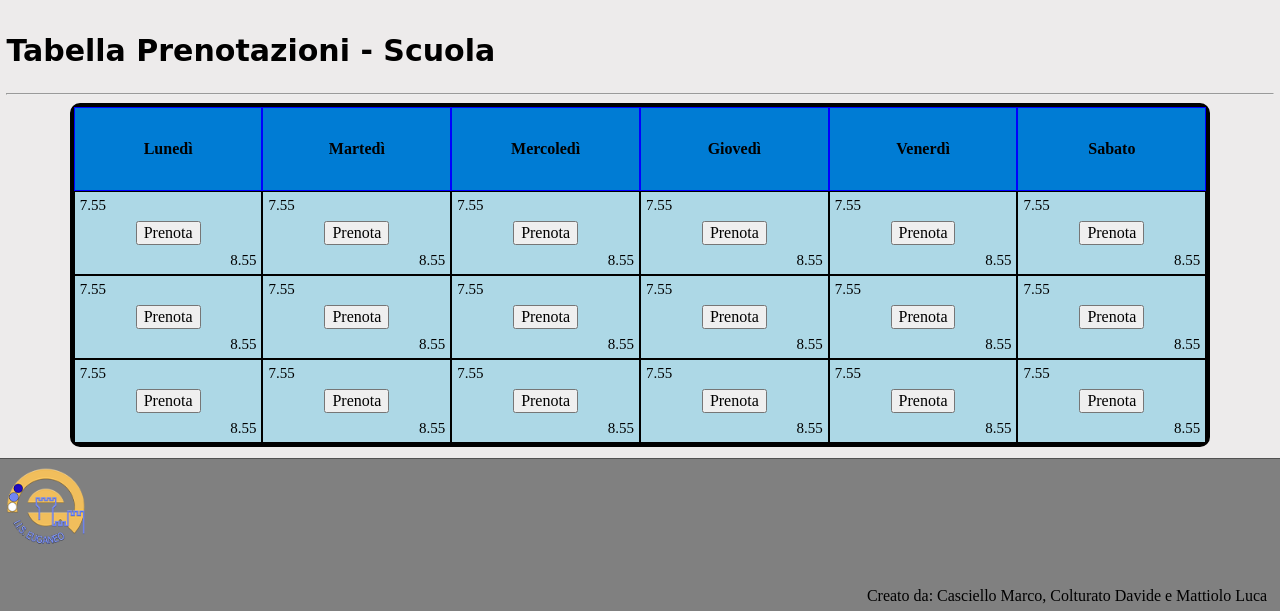
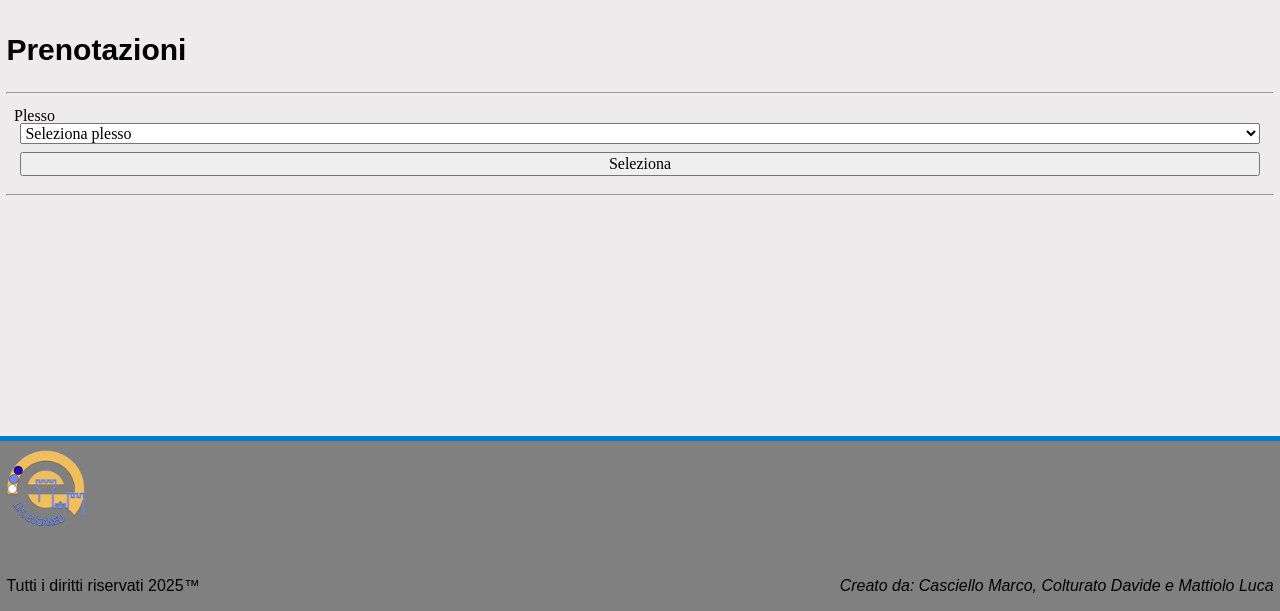
Before and after one commit to Fmarco98/Fmarco98-iis_euganeo_timetables, a PHP site: page /prenota.php in a window 1280 px wide. Shown: the part 189-800 px from the top of the page. Run offline with PHP 8.4, Linux system fonts and the light colour scheme; a user stored in the database is signed in; data comes from the database, SQL or seed files in the repository.

Commit message:
20250328 - l2

```diff
--- a/css/style.css
+++ b/css/style.css
@@ -67,14 +67,14 @@ tr:nth-child(even) {
 }
 
 h1 {
-    text-decoration: overline;
-    text-decoration-color: rgb(236, 203, 11);
+    text-decoration: underline;
+    text-decoration-color: rgb(233, 199, 9);
     font-style: oblique;
     font-size: var(--font-size-large);
 }
 
 h2 {
-    font-family: 'Brush Script MT', cursive;
+    font-family: 'DM Sans', Sans-serif;
     font-size: var(--font-size-normal);
 }
 
@@ -162,8 +162,10 @@ footer {
     color: black;
     min-height: 17vh;
     font-size: 100%;
+    font-family: 'DM Sans', Sans-serif;
 
-    border-top: 1px solid rgb(81, 81, 81);
+
+    border-top: 0.4vw solid var(--blue);
 }
 footer:has(> .center) {
     align-items: end !important;
@@ -171,21 +173,23 @@ footer:has(> .center) {
 footer img {
     height: 10vh;
 }
-footer p {
+footer p :right{
     margin: 0px;
     padding-right: 1vw;
     height: 0px;
     position: relative;
     top: -3vh;
 }
-footer div#container {
+footer div.container {
     display: flex;
     flex-direction: row;
     flex-wrap: nowrap;
 
-    min-height: 17vh;
+    min-height: 13vh;
 
     margin: 1vh 0.5vw;
+
+    margin-bottom: 0px;
 }
 
 /*------------------- form -------------------*/
@@ -201,7 +205,7 @@ form fieldset {
 }
 form label {
     position: relative;
-    height: 0px;
+    height: 0vh;
     margin-top: 1vh;
     top: -1vh;
     left: -0.5vw;
--- a/prenota.php
+++ b/prenota.php
@@ -11,8 +11,6 @@
 
     db_setup();
     $result = db_do_query("SELECT nome, cognome FROM utente WHERE id_utente = ?", 'i', $_SESSION['id_utente']);
-    db_close();
-
     $row = $result->fetch_assoc();
 
     $nome = ucfirst($row['nome']);
@@ -40,7 +38,6 @@
 
         th, td {
             width: 14%;
-            height: 80px;
             text-align: center;
             border: 1px solid #ddd;
             position: relative;
@@ -60,8 +57,20 @@
 
         td{
             background-color:#ADD8E6;
-            border-color: black
+            border-color: black;
+        }
 
+        td form {
+            display: grid;
+            grid-template-columns: auto;
+            grid-template-rows: auto;
+        }
+
+        td input[type="submit"]{
+            width: 100%;
+            height: auto;
+            height: 12vh;
+            opacity: 0;
         }
 
         .time-slot {
@@ -103,180 +112,162 @@
         </ul>
     </nav>
     <main>
-        <h2>Tabella Prenotazioni - Scuola</h2>
+        <h2>Prenotazioni</h2>
         <hr>
+        <form action="prenota.php" method="post">
+            <fieldset>
+                <legend>filtro aula</legend>
+                <label for="plesso_input">Plesso</label>
+                <select name="id_plesso" id="plesso_input">
+                    <option value="-1">Seleziona plesso</option>
+                    <?php
+                        $query =
+                            'SELECT id_plesso, nome
+                            FROM plesso';
+
+                        $plessi = db_do_simple_query($query);
+
+                        foreach($plessi as $r) { ?>
+                        <option value="<?php echo $r['id_plesso'] ?>"><?php echo $r['nome'] ?></option>
+                    <?php }?>
+                </select>
+
+                <?php if(isset($_POST['id_plesso']) && $_POST['id_plesso'] != -1) { ?>
+                    <label for="aula_input">Aula</label>
+                    <select name="id_aula" id="aula_input">
+                        <option value="-1">Seleziona aula</option>
+                        <?php
+                        $query =
+                            'SELECT id_aula, piano, nome, n_aula
+                             FROM aula
+                             WHERE fk_plesso = ?';
+
+                        $aule = db_do_query($query, 'i', $_POST['id_plesso']);
+
+                        foreach($aule as $r) { ?>
+                            <option value="<?php echo $r['id_aula'] ?>"><?php echo $r['nome'] ?></option>
+                        <?php }?>
+                    </select>
+
+                    <label for="data_input">Data</label>
+                    <input type="date" name="data" id="data_input" required>
+                <?php } ?>
+
+                <input type="submit" value="Seleziona">
+            </fieldset>
+        </form>
+        <hr>
+
+        <?php if(isset($_POST['id_plesso']) && isset($_POST['id_aula']) && isset($_POST['data']) && $_POST['id_plesso'] != -1 && $_POST['id_aula'] != -1) { ?>
             <table>
                 <thead>
                     <tr>
-                    <th>Lunedì</th>
-                    <th>Martedì</th>
-                    <th>Mercoledì</th>
-                    <th>Giovedì</th>
-                    <th>Venerdì</th>
-                    <th>Sabato</th>
+                        <?php
+                            $data_giorni = get_settimana('d/m/Y', $_POST['data']);
+
+                            $giorni_query =
+                                'SELECT id_giorno, nome
+                                 FROM giorno
+                                 ORDER BY id_giorno';
+
+                            $giorni = db_do_simple_query($giorni_query);
+
+                            $index = 0;
+                            foreach($giorni as $r) { ?>
+                                <th>
+                                    <h3><?php echo $data_giorni[$index] ?></h3>
+                                    <h4><?php echo $r['nome'] ?></h4>
+                                </th>
+                        <?php
+                                $index++;
+                            }
+                        ?>
                     </tr>
                 </thead>
                 <tbody>
-                <!-- Fasce Orarie -->
-                <tr>
+                    <?php
+                        $fh_list = [];
+                        foreach($giorni as $r) {
+                            $query =
+                            'SELECT fh.id_fascia_oraria, fh.ora_inizio, fh.ora_fine
+                             FROM fascia_oraria_giorno fhg
+                             JOIN fascia_oraria fh ON fh.id_fascia_oraria = fhg.fk_fascia_oraria
+                             WHERE fk_giorno = ?';
+
+                            $result = db_do_query($query,'i', $r['id_giorno']);
+
+                            $temp = [];
+                            foreach($result as $r) {
+                                $temp[] = array('id_fascia_oraria' => $r['id_fascia_oraria'], 'ora_inizio' => $r['ora_inizio'], 'ora_fine' => $r['ora_fine']);
+                            }
+                            $fh_list[] = $temp;
+                        }
+                    ?>
+                    <?php
+                        $data_giorni = get_settimana('Ymd', $_POST['data']);
+
+                        for($i_h = 0; $i_h < 6; $i_h++) {
+                            echo '<tr>';
+                            for($i_g = 0; $i_g < count($fh_list); $i_g++) {
+                                if(count($fh_list[$i_g]) > $i_h) {
+                                ?>
                                 <td>
-                        <p class="ora-inizio">7.55</p>
                                     <form action="pren">
-                            <input type="hidden" name="fasdadsa">
+                                        <p class= "ora-inizio"><?php echo $fh_list[$i_g][$i_h]['ora_inizio'] ?></p>
+                                        <input type="hidden" name="id_fascia_oraria" value="<?php echo $fh_list[$i_g][$i_h]['id_fascia_oraria'] ?>">
+                                        <input type="hidden" name="id_aula" value="<?php echo $_POST['id_aula'] ?>">
+                                        <input type="hidden" name="data" value="<?php echo $data_giorni[$i_g] ?>">
                                         <input type="submit" value="Prenota">
+                                        <p class="ora-fine"><?php echo $fh_list[$i_g][$i_h]['ora_fine'] ?></p>
                                     </form>
-                        <p class="ora-fine">8.55</p>
                                 </td>
-                    <td>
-                        <p class= "ora-inizio">7.55</p>
-                        <form action="pren">
-                            <input type="hidden" name="fasdadsa">
-                            <input type="submit" value="Prenota">
-                        </form>
-                        <p class="ora-fine">8.55</p>
-                    </td>
-                    <td>
-                        <p class= "ora-inizio">7.55</p>
-                        <form action="pren">
-                            <input type="hidden" name="fasdadsa">
-                            <input type="submit" value="Prenota">
-                        </form>
-                        <p class="ora-fine">8.55</p>
-                    </td>
-                    <td>
-                        <p class= "ora-inizio">7.55</p>
-                        <form action="pren">
-                            <input type="hidden" name="fasdadsa">
-                            <input type="submit" value="Prenota">
-                        </form>
-                        <p class="ora-fine">8.55</p>
-                    </td>
-                    <td>
-                        <p class= "ora-inizio">7.55</p>
-                        <form action="pren">
-                            <input type="hidden" name="fasdadsa">
-                            <input type="submit" value="Prenota">
-                        </form>
-                        <p class="ora-fine">8.55</p>
-                    </td>
-                    <td>
-                        <p class= "ora-inizio">7.55</p>
-                        <form action="pren">
-                            <input type="hidden" name="fasdadsa">
-                            <input type="submit" value="Prenota">
-                        </form>
-                        <p class="ora-fine">8.55</p>
-                    </td>
-                </tr>
-                <tr>
-                    <td>
-                        <p class= "ora-inizio">7.55</p>
-                        <form action="pren">
-                            <input type="hidden" name="fasdadsa">
-                            <input type="submit" value="Prenota">
-                        </form>
-                        <p class="ora-fine">8.55</p>
-                    </td>
-                    <td>
-                        <p class= "ora-inizio">7.55</p>
-                        <form action="pren">
-                            <input type="hidden" name="fasdadsa">
-                            <input type="submit" value="Prenota">
-                        </form>
-                        <p class="ora-fine">8.55</p>
-                    </td>
-                    <td>
-                        <p class= "ora-inizio">7.55</p>
-                        <form action="pren">
-                            <input type="hidden" name="fasdadsa">
-                            <input type="submit" value="Prenota">
-                        </form>
-                        <p class="ora-fine">8.55</p>
-                    </td>
-                    <td>
-                        <p class= "ora-inizio">7.55</p>
-                        <form action="pren">
-                            <input type="hidden" name="fasdadsa">
-                            <input type="submit" value="Prenota">
-                        </form>
-                        <p class="ora-fine">8.55</p>
-                    </td>
-                    <td>
-                        <p class= "ora-inizio">7.55</p>
-                        <form action="pren">
-                            <input type="hidden" name="fasdadsa">
-                            <input type="submit" value="Prenota">
-                        </form>
-                        <p class="ora-fine">8.55</p>
-                    </td>
-                    <td>
-                        <p class= "ora-inizio">7.55</p>
-                        <form action="pren">
-                            <input type="hidden" name="fasdadsa">
-                            <input type="submit" value="Prenota">
-                        </form>
-                        <p class="ora-fine">8.55</p>
-                    </td>
+                    <?php
+                                } else {
+                                    echo '<td style="background-color:rgb(215, 215, 215)"></td>';
+                                }
+                            }
+                            echo '</tr>';
+                        }
+                    ?>
 
-                </tr>
-                <!-- Altri orari simili -->
-                <tr>
-                    <td>
-                        <p class= "ora-inizio">7.55</p>
-                        <form action="pren">
-                            <input type="hidden" name="fasdadsa">
-                            <input type="submit" value="Prenota">
-                        </form>
-                        <p class="ora-fine">8.55</p>
-                    </td>
-                    <td>
-                        <p class= "ora-inizio">7.55</p>
-                        <form action="pren">
-                            <input type="hidden" name="fasdadsa">
-                            <input type="submit" value="Prenota">
-                        </form>
-                        <p class="ora-fine">8.55</p>
-                    </td>
-                    <td>
-                        <p class= "ora-inizio">7.55</p>
-                        <form action="pren">
-                            <input type="hidden" name="fasdadsa">
-                            <input type="submit" value="Prenota">
-                        </form>
-                        <p class="ora-fine">8.55</p>
-                    </td>
-                    <td>
-                        <p class= "ora-inizio">7.55</p>
-                        <form action="pren">
-                            <input type="hidden" name="fasdadsa">
-                            <input type="submit" value="Prenota">
-                        </form>
-                        <p class="ora-fine">8.55</p>
-                    </td>
-                    <td>
-                        <p class= "ora-inizio">7.55</p>
-                        <form action="pren">
-                            <input type="hidden" name="fasdadsa">
-                            <input type="submit" value="Prenota">
-                        </form>
-                        <p class="ora-fine">8.55</p>
-                    </td>
-                    <td>
-                        <p class= "ora-inizio">7.55</p>
-                        <form action="pren">
-                            <input type="hidden" name="fasdadsa">
-                            <input type="submit" value="Prenota">
-                        </form>
-                        <p class="ora-fine">8.55</p>
-                    </td>
-                </tr>
                 </tbody>
             </table>
+        <?php } ?>
+
     </main>
 
     <?php
         include("utils/prefabs/footer.php");
         getFooter('./');
+        db_close();
     ?>
+
+    <script>
+        const select1 = document.getElementById('plesso_input');
+
+        // Recupera il valore salvato, se esiste
+        const savedValue1 = localStorage.getItem('selectedValue');
+        if (savedValue1) {
+            select1.value = savedValue1;
+        }
+
+        // Salva il valore quando cambia
+        select1.addEventListener('change', () => {
+            localStorage.setItem('selectedValue', select1.value);
+        });
+
+        const select2 = document.getElementById('aula_input');
+
+        // Recupera il valore salvato, se esiste
+        const savedValue2 = localStorage.getItem('selectedValue');
+        if (savedValue2) {
+            select2.value = savedValue2;
+        }
+
+        // Salva il valore quando cambia
+        select2.addEventListener('change', () => {
+            localStorage.setItem('selectedValue', select2.value);
+        });
+    </script>
 </body>
 </html>
--- a/utils/prefabs/footer.php
+++ b/utils/prefabs/footer.php
@@ -1,8 +1,12 @@
 <?php function getFooter($folder_prefix) { ?>
         <footer>
-            <div id="container">
+            <div class="container">
                 <img src="<?php echo $folder_prefix ?>imgs/logo/logo_iiseuganeo.png" alt="iiS Euganeo timetables" id="logoname">
             </div>
-            <p class="right">Creato da: Casciello Marco, Colturato Davide e Mattiolo Luca</p>
+
+            <div class="container" style="min-height: auto;">
+                <p>Tutti i diritti riservati 2025™</p>
+                <p style="margin-left: auto; font-style: oblique">Creato da: Casciello Marco, Colturato Davide e Mattiolo Luca</p>
+            </div>
         </footer>
 <?php } ?>
--- a/utils/targets/elimina_prenotazione.php
+++ b/utils/targets/elimina_prenotazione.php
@@ -24,7 +24,7 @@
 
         } else {
             db_close();
-            $_SESSION['error'] = NO_PERMISSION
+            $_SESSION['error'] = NO_PERMISSION;
             redirect(0, '../../home.php');
         }
 
--- a/utils/utils.php
+++ b/utils/utils.php
@@ -30,4 +30,16 @@
         }
         return $s;
     }
+
+    // Funzione per ottenere la settimana  'Y-m-d'
+    function get_settimana($format, $data) {
+        $timestamp = strtotime($data);
+        $giornoSettimana = date('N', $timestamp); // 1 (Lunedì) - 7 (Domenica)
+        $inizioSettimana = strtotime('-' . ($giornoSettimana - 1) . ' days', $timestamp);
+        $settimana = [];
+        for ($i = 0; $i < 7; $i++) {
+            $settimana[] = date($format, strtotime('+' . $i . ' days', $inizioSettimana));
+        }
+        return $settimana;
+    }
 ?>
```
Also changed, not shown: .test/index.php (added, +24 -0 lines), js/select-valuekeeper.js (added, +17 -0 lines). Lines whose indentation alone changed are shown as unchanged.
